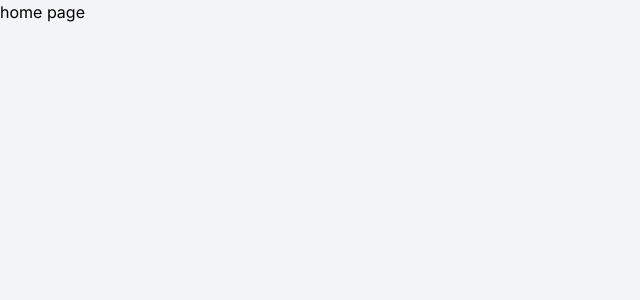
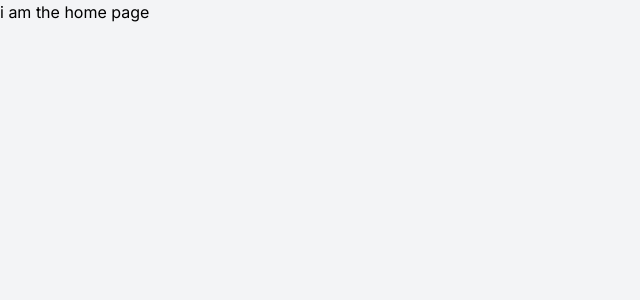
Before and after one commit to anuverma09/stack-overflow, a Next.js app: page / in a window 1280 px wide. Shown: the top 300 px of the page, without its empty margins (0-640 px from the left). Built offline with nearby package versions, Linux system fonts and the light colour scheme.

Commit message:
second commit

```diff
--- a/src/app/page.tsx
+++ b/src/app/page.tsx
@@ -1,3 +1,8 @@
 export default function Home() {
-  return <main className="min-h-screen w-screen bg-gray-100">home page</main>;
+  return (
+    <main className="min-h-screen w-screen bg-gray-100">
+      {" "}
+      i am the home page
+    </main>
+  );
 }
```
